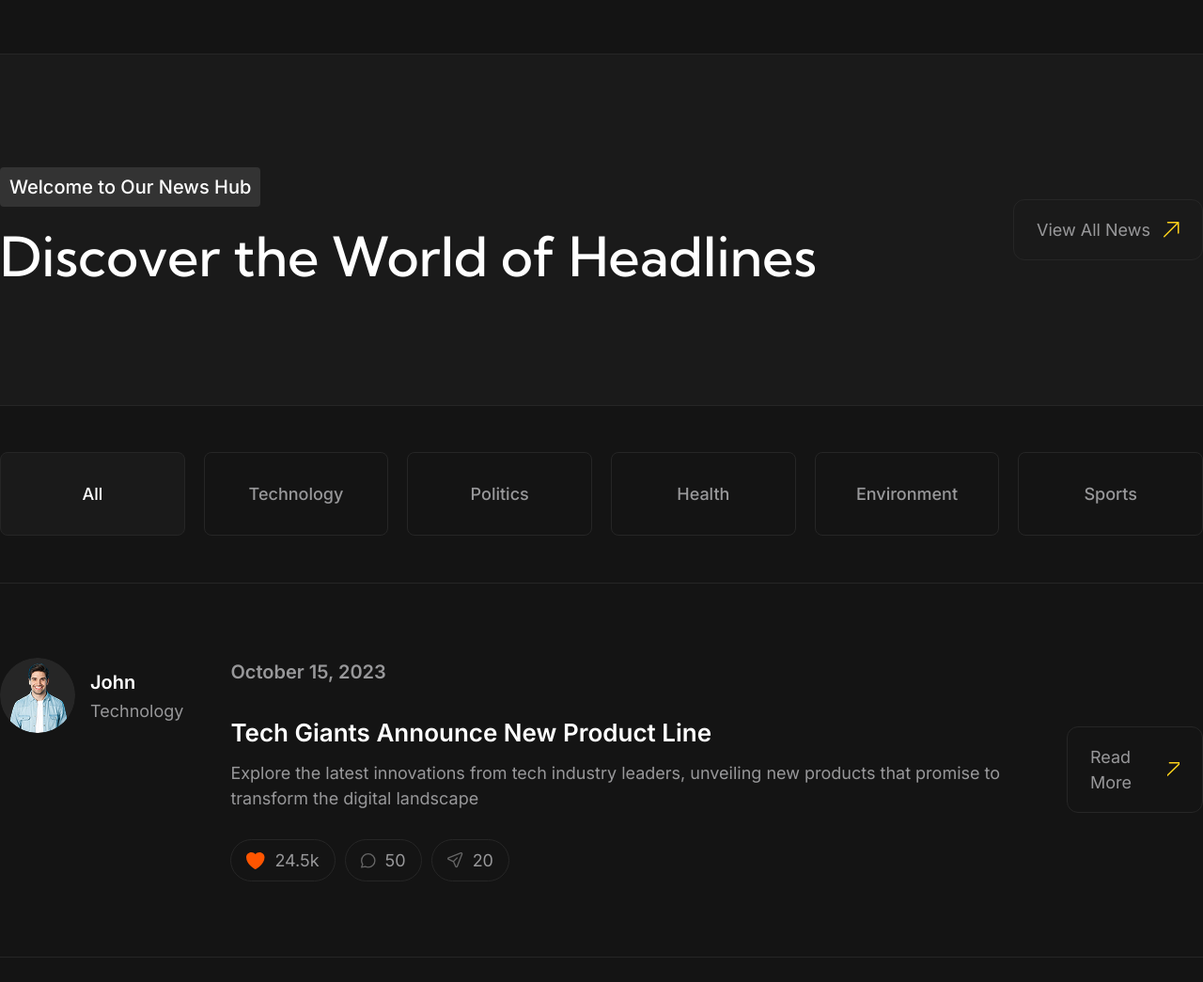
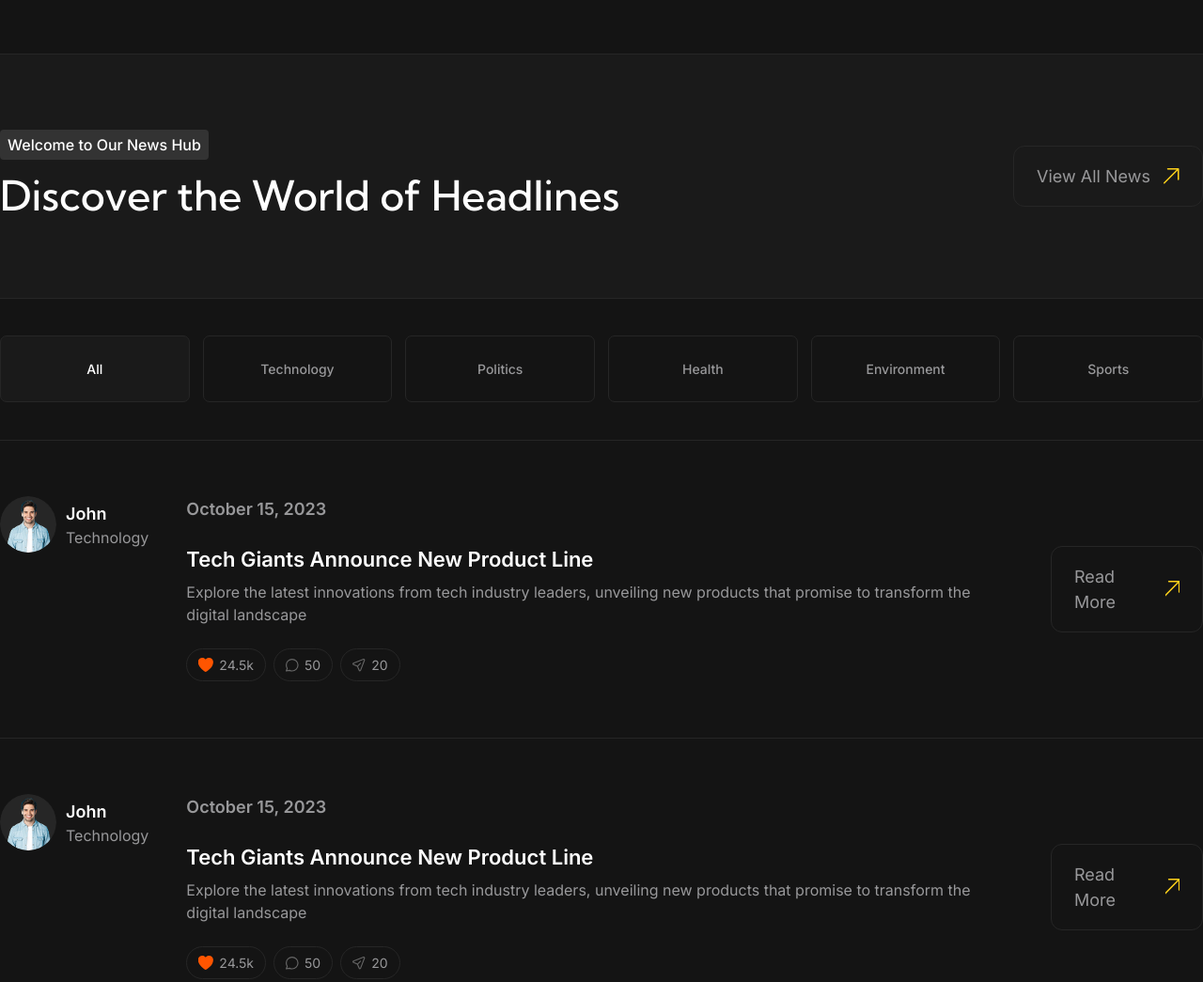
Before and after one commit to KonggMinhhhF8/K18_Group3, a plain HTML site: page news-page/index.html in a window 1280 px wide. Shown: the part 1301-2346 px from the top of the page at 94% size. Drawn offline with Linux system fonts and the light colour scheme.

Commit message:
discover laptop

```diff
--- a/news-page/css/laptop.css
+++ b/news-page/css/laptop.css
@@ -147,4 +147,88 @@
         width: 14px;
         height: 14px;
     }
+
+    /*discover*/
+    .discover__top--content{
+        padding: 80px 0;
+    }
+    .discover__top--content > div{
+        gap: 10px;
+    }
+    .discover__top--content > div > div{
+        padding: 4px 8px;
+    }
+    .discover__top--content > div > div > p{
+        font-size: 16px;
+    }
+    .discover__top--content > div > h2{
+        font-size: 44px;
+    }
+    .discover__menu--content{
+        padding: 40px 0;
+        gap: 14px;
+    }
+    .discover__menu--content > button{
+        width: 202px;
+        border-radius: 7px;
+        padding: 24px 20px;
+        font-size: 14px;
+    }
+    .discover__bottom--item{
+        padding: 60px 0;
+        gap: 40px;
+    }
+    .discover__bottom--item--info{
+        gap: 10px;
+    }
+    .info--img{
+        width: 60px;
+        height: 60px;
+    }
+    .info--des{
+        gap: 0;
+    }
+    .info--des > p:first-child{
+        font-size: 18px;
+    }
+    .info--des > p:last-child{
+        font-size: 16px;
+    }
+    .discover__bottom--item--des{
+        gap: 40px;
+    }
+    .discover__bottom--item--des > div > p:nth-of-type(1){
+        font-size: 18px;
+    }
+    .discover__bottom--item--des > div > p:nth-of-type(2){
+        margin: 24px 0 6px 0;
+        font-size: 22px;
+    }
+    .discover__bottom--item--des > div > p:nth-of-type(3){
+        margin-bottom: 24px;
+        font-size: 16px;
+    }
+    .discover-like-and-share > div{
+        padding: 6px 12px;
+        gap: 2px;
+        margin-right: 8px;
+    }
+    .discover-like-and-share > div:first-child > div{
+        width: 16px;
+        height: 15px;
+    }
+    .discover-like-and-share > div > div{
+        margin-right: 4px;
+    }
+    .discover-like-and-share > div:nth-child(2) > div{
+        width: 14px;
+        height: 14px;
+    }
+    .discover-like-and-share > div:nth-child(3) > div{
+        width: 14px;
+        height: 14px;
+    }
+    .discover-like-and-share > div > p{
+        font-size: 14px;
+    }
 }
```
